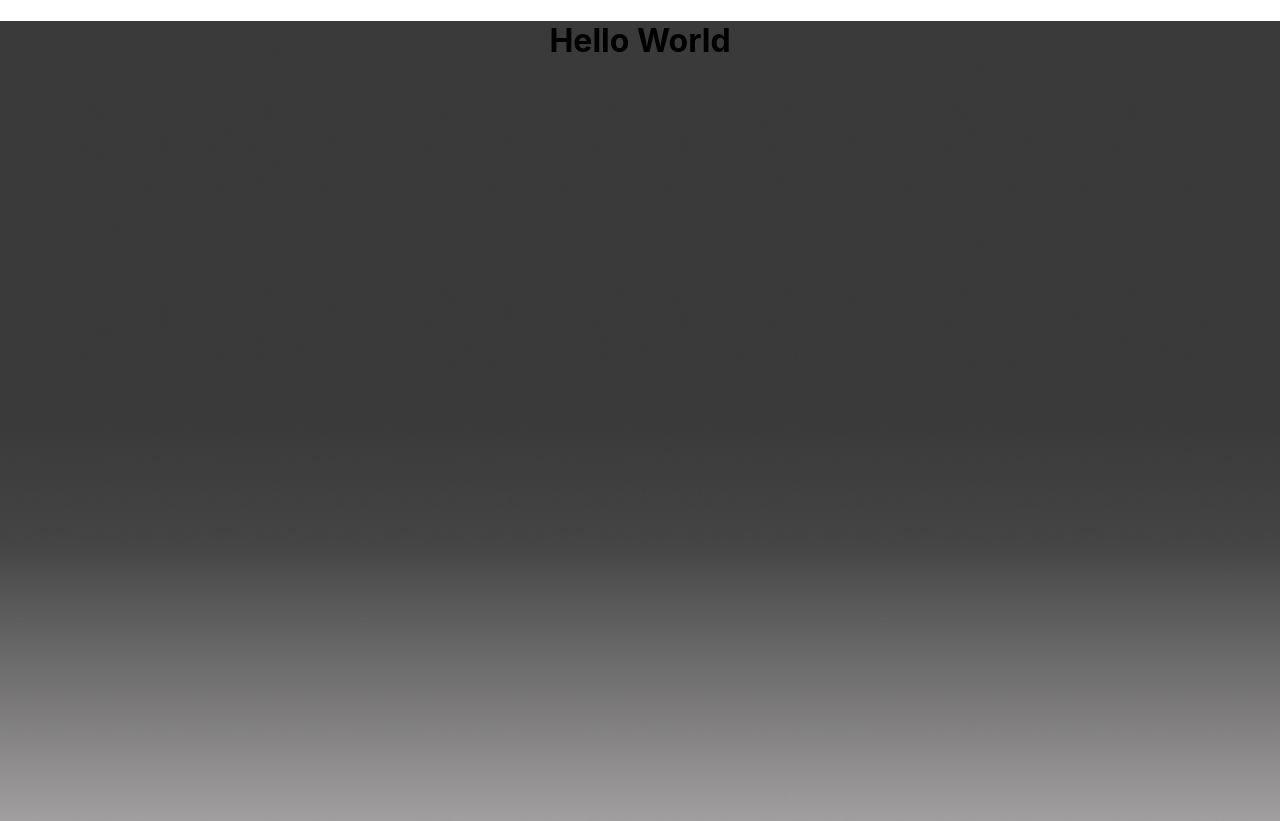
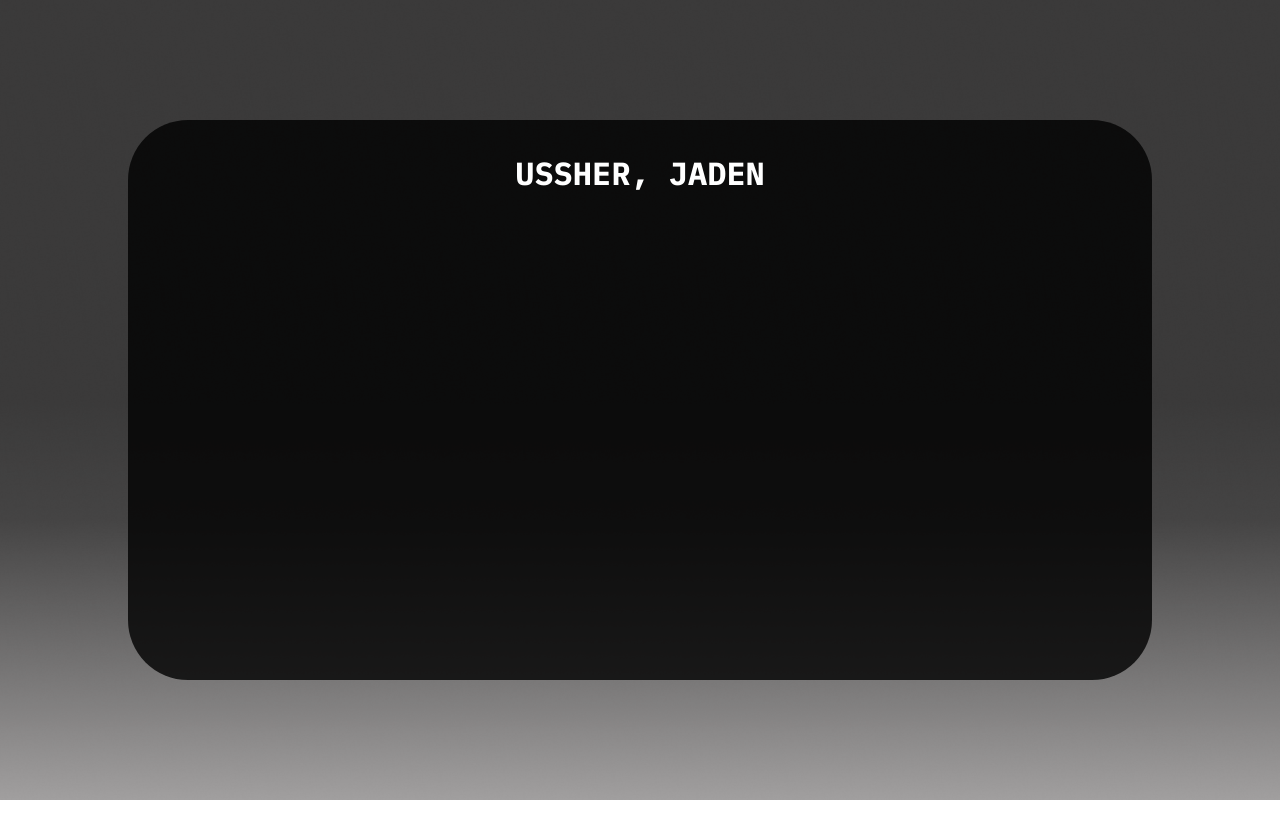
Before and after one commit to jdWilU/Personal-Portfolio, a React (Create React App) app: page / in a window 1280 px wide. After the commit the page ends 800 px from the top, so only its background shows below. Built offline with nearby package versions, Linux system fonts and the light colour scheme.

Commit message:
minor styling changes

```diff
--- a/public/index.html
+++ b/public/index.html
@@ -25,6 +25,11 @@
       Learn how to configure a non-root public URL by running `npm run build`.
     -->
     <title>React App</title>
+
+    <link rel="preconnect" href="https://fonts.googleapis.com">
+    <link rel="preconnect" href="https://fonts.gstatic.com" crossorigin>
+    <link href="https://fonts.googleapis.com/css2?family=IBM+Plex+Mono:ital,wght@0,100;0,200;0,300;0,400;0,500;0,600;0,700;1,100;1,200;1,300;1,400;1,500;1,600;1,700&display=swap" rel="stylesheet">
+
   </head>
   <body>
     <noscript>You need to enable JavaScript to run this app.</noscript>
--- a/src/App.css
+++ b/src/App.css
@@ -1,8 +1,17 @@
+* {
+  margin: 0;
+  padding: 0;
+  box-sizing: border-box;
+}
+
 .App {
   text-align: center;
+  height: 100vh;
 }
 
-.background-containter{
+/* Containers */
+
+.background-container{
   background-image: url('./images/background.png');
   background-size: cover;
   background-position: center;
@@ -10,3 +19,40 @@
   min-height: 100vh;
   width: 100%;
 }
+
+.content-box {
+  background-color: rgba(0, 0, 0, 0.8);
+  border-radius: 60px;
+  padding: 2rem;
+  width: 80%;
+  height: 70%;
+  max-width: 1920px;
+  max-height: 1080px;
+  position: absolute;
+  top: 50%;
+  left: 50%;
+  transform: translate(-50%, -50%);
+}
+
+.content-box h1 {
+  color: white;
+}
+
+/* Headings */
+h1 {
+  color: white;
+  font-family: 'IBM Plex Mono', monospace;
+  font-weight: 700;
+}
+
+h2 {
+  color: white;
+  font-family: 'IBM Plex Mono', monospace;
+  font-weight: 500;
+}
+
+h3 {
+  color: white;
+  font-family: 'IBM Plex Mono', monospace;
+  font-weight: 300;
+}
--- a/src/App.js
+++ b/src/App.js
@@ -4,8 +4,10 @@ import './App.css';
 function App() {
   return (
     <div className="App">
-      <div className='background-containter'>
-        <h1>Hello World</h1>
+      <div className='background-container'>
+          <div className='content-box'>
+            <h1>USSHER, JADEN</h1>
+          </div>
         </div>
     </div>
   );
```
Also changed, not shown: 1 other file (tests, documents, lock files or other folders).
